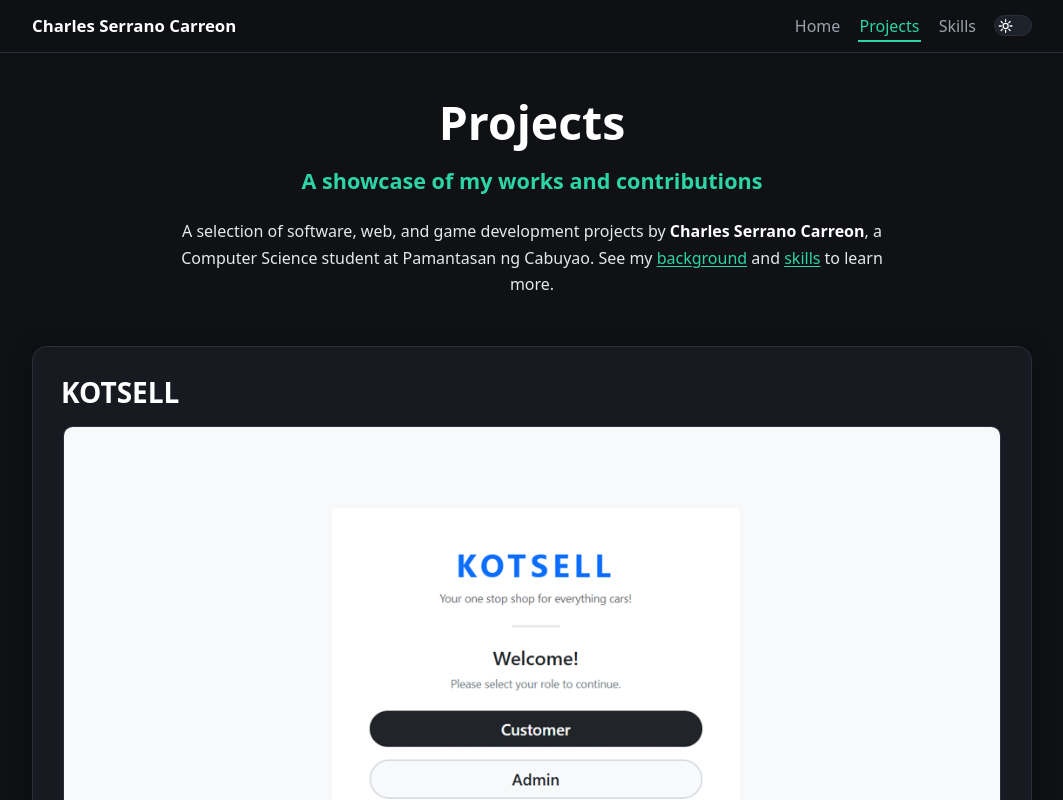
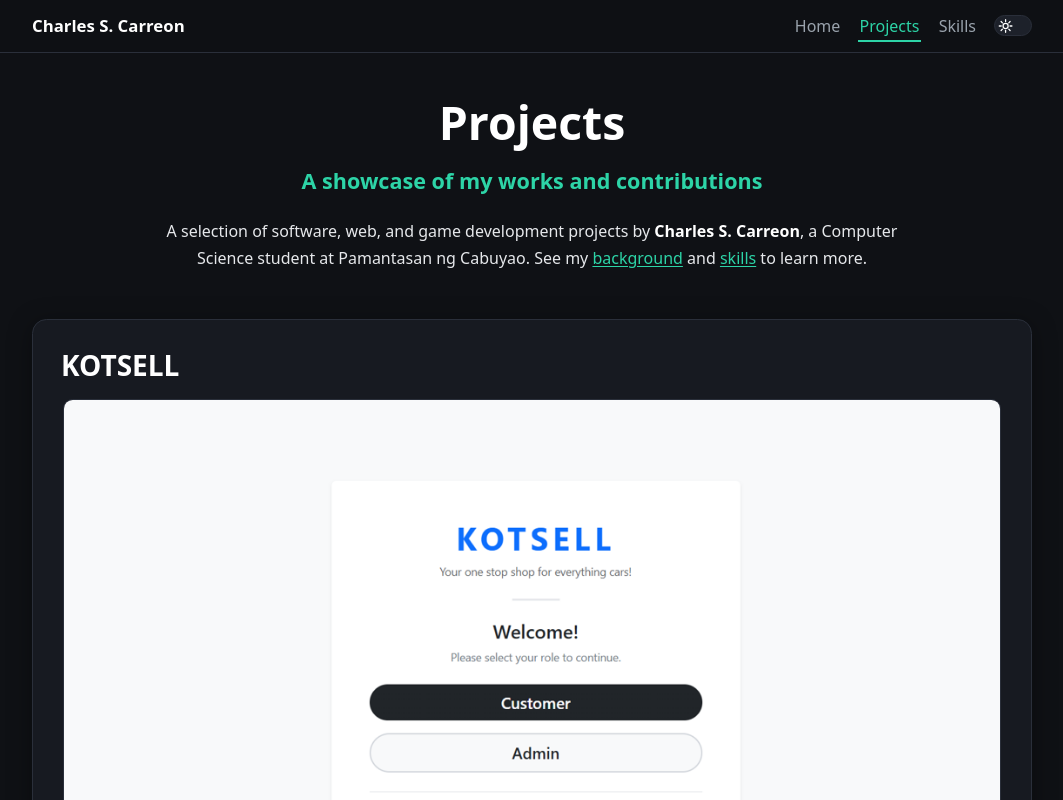
Before and after one commit to charlesscarreon/charles-portfolio, a plain HTML site: page projects.html in a window 1280 px wide. Shown: the top 800 px of the page, without its empty margins (108-1171 px from the left). Drawn offline with Linux system fonts and the light colour scheme.

Commit message:
feat: rebrand the site under the main identity Charles S. Carreon
- rebrand visible identity to Charles S. Carreon across all three pages

- unify page titles as 'Charles S. Carreon | <section>' and drop the location suffix

- add alternateName values to Person structured data, keeping the full name canonical

- use the full name in the homepage About Me paragraph

- update README heading and script.js/styles.css header comments

- record the identity decisions in dev/CONTEXT.md

```diff
--- a/projects.html
+++ b/projects.html
@@ -3,9 +3,9 @@
 <head>
     <meta charset="utf-8">
     <meta name="viewport" content="width=device-width, initial-scale=1">
-    <title>Projects — Charles Serrano Carreon | Web, Software &amp; Game Development</title>
+    <title>Charles S. Carreon | Projects</title>
     <meta name="description" content="A showcase of software development projects by Charles Serrano Carreon, Computer Science student at Pamantasan ng Cabuyao: web applications, games, and software built with React, JavaScript, PHP, Laravel, Java, C#, Scratch, and TensorFlow.js.">
-    <meta name="author" content="Charles Serrano Carreon">
+    <meta name="author" content="Charles S. Carreon">
     <meta name="robots" content="index, follow">
     <meta name="theme-color" content="#0f1115">
     <link rel="icon" type="image/svg+xml" href="favicon.svg">
@@ -14,7 +14,7 @@
 
     <!-- Open Graph -->
     <meta property="og:type" content="website">
-    <meta property="og:title" content="Projects — Charles Serrano Carreon | Web, Software &amp; Game Development">
+    <meta property="og:title" content="Charles S. Carreon | Projects">
     <meta property="og:description" content="A showcase of works by Charles Serrano Carreon: web applications, games, and software built with React, JavaScript, PHP, Laravel, Java, C#, and more.">
     <meta property="og:url" content="https://charlescarreon.vercel.app/projects">
     <meta property="og:image" content="https://charlescarreon.vercel.app/images/charles-portrait.png">
@@ -22,7 +22,7 @@
 
     <!-- Twitter Card -->
     <meta name="twitter:card" content="summary">
-    <meta name="twitter:title" content="Projects — Charles Serrano Carreon">
+    <meta name="twitter:title" content="Charles S. Carreon | Projects">
     <meta name="twitter:description" content="Web applications, games, and software by Charles Serrano Carreon, Computer Science student at Pamantasan ng Cabuyao.">
     <meta name="twitter:image" content="https://charlescarreon.vercel.app/images/charles-portrait.png">
 
@@ -188,7 +188,7 @@
 
     <header class="site-header">
         <nav class="site-nav" aria-label="Primary">
-            <a class="brand" href="/">Charles Serrano Carreon</a>
+            <a class="brand" href="/">Charles S. Carreon</a>
             <ul class="nav-list">
                 <li><a href="/">Home</a></li>
                 <li><a href="/projects" aria-current="page">Projects</a></li>
@@ -223,7 +223,7 @@
             <p class="tagline">A showcase of my works and contributions</p>
             <p>
                 A selection of software, web, and game development projects by
-                <strong>Charles Serrano Carreon</strong>, a Computer Science student at
+                <strong>Charles S. Carreon</strong>, a Computer Science student at
                 Pamantasan ng Cabuyao. See my <a href="/">background</a> and
                 <a href="/skills">skills</a> to learn more.
             </p>
@@ -431,7 +431,7 @@
     <footer class="site-footer">
         <h2 class="visually-hidden">Contact</h2>
         <address>
-            <p><strong>Charles Serrano Carreon</strong> — Cabuyao, Laguna, Philippines</p>
+            <p><strong>Charles S. Carreon</strong> — Cabuyao, Laguna, Philippines</p>
             <p>
                 Email: <a href="mailto:charlesserranocarreon@gmail.com">charlesserranocarreon@gmail.com</a>
                 · <a href="https://www.facebook.com/csharlec" target="_blank" rel="noreferrer">Facebook</a>
@@ -440,7 +440,7 @@
                 · <a href="https://github.com/CSselrahC" target="_blank" rel="noreferrer">GitHub</a>
             </p>
         </address>
-        <p>&copy; 2026 Charles Serrano Carreon. All rights reserved.</p>
+        <p>&copy; 2026 Charles S. Carreon. All rights reserved.</p>
     </footer>
 
     <script src="script.js" defer></script>
--- a/script.js
+++ b/script.js
@@ -1,4 +1,4 @@
-/* Charles Serrano Carreon — portfolio enhancements.
+/* Charles S. Carreon — portfolio enhancements.
    Pure progressive enhancement: the site is fully usable without this file. */
 (function () {
     "use strict";
--- a/styles.css
+++ b/styles.css
@@ -1,5 +1,5 @@
 /* ==========================================================================
-   Charles Serrano Carreon — Portfolio styles
+   Charles S. Carreon — Portfolio styles
    Dark theme by default; light theme via html[data-theme="light"].
    No-JS safe: everything readable without this file.
    ========================================================================== */
```
Also changed, not shown: index.html (+13 -9 lines), skills.html (+8 -8 lines), 2 other files.
